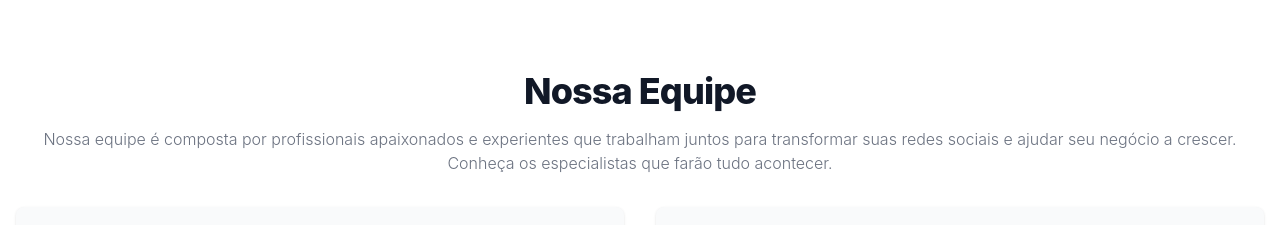
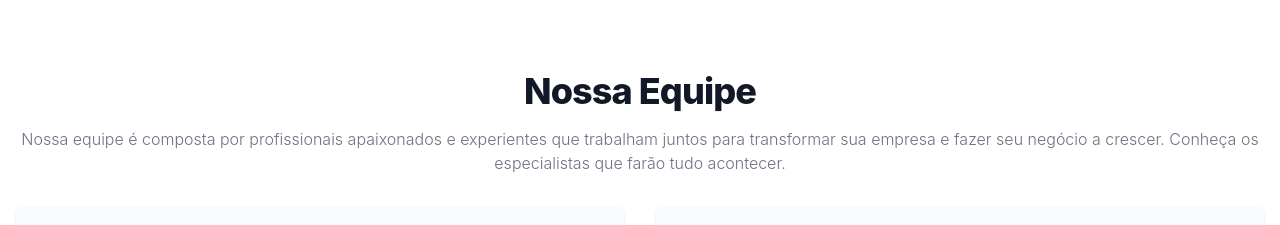
Before and after one commit to iriano380/Painel, a plain HTML site: page index.html in a window 1280 px wide. Shown: the part 1740-1965 px from the top of the page. Drawn offline with nearby package versions, Linux system fonts and the light colour scheme.

Commit message:
Update index.html

```diff
--- a/index.html
+++ b/index.html
@@ -230,7 +230,7 @@
                 </h2>
                 <p class="font-light text-gray-500 lg:mb-16 sm:text-xl dark:text-gray-400">
                     Nossa equipe é composta por profissionais apaixonados e experientes que trabalham
-                    juntos para transformar suas redes sociais e ajudar seu negócio a crescer. Conheça os especialistas que farão tudo acontecer.
+                    juntos para transformar sua empresa e fazer seu negócio a crescer. Conheça os especialistas que farão tudo acontecer.
                 </p>
             </div>
             <div class="grid gap-8 mb-6 lg:mb-16 md:grid-cols-2">
```
